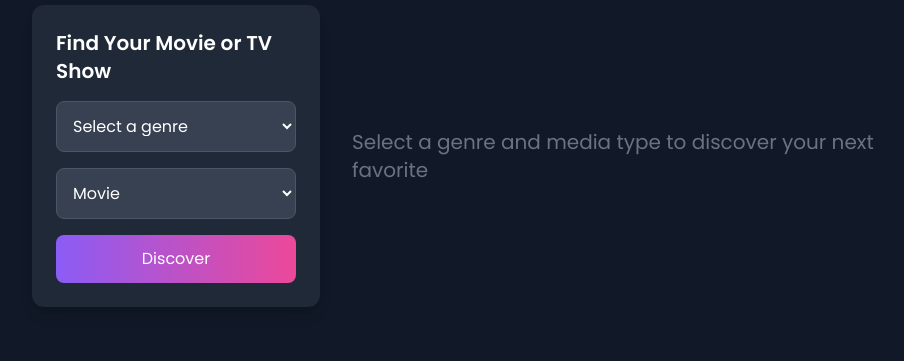
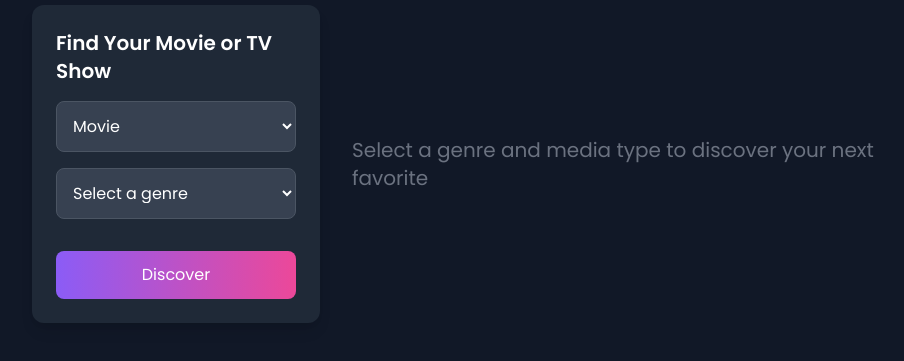
Before and after one commit to 20jenselucjj/MovieGG, a website: page index.html in a window 1280 px wide. Shown: the part 99-460 px from the top of the page, without its empty margins (160-1064 px from the left). Drawn offline with nearby package versions, Linux system fonts and the light colour scheme.

Commit message:
modified:   data.json 	modified:   index.html 	modified:   script.js

```diff
--- a/data.json
+++ b/data.json
@@ -1,5 +1,6 @@
 {
-    "genres": [
+  "genres": {
+    "movie": [
       {
         "id": 28,
         "name": "Action"
@@ -80,5 +81,76 @@
         "id": "16-ja",
         "name": "Japanese Anime"
       }
+    ],
+    "tv": [
+      {
+        "id": 10759,
+        "name": "Action & Adventure"
+      },
+      {
+        "id": 16,
+        "name": "Animation"
+      },
+      {
+        "id": 35,
+        "name": "Comedy"
+      },
+      {
+        "id": 80,
+        "name": "Crime"
+      },
+      {
+        "id": 99,
+        "name": "Documentary"
+      },
+      {
+        "id": 18,
+        "name": "Drama"
+      },
+      {
+        "id": 10751,
+        "name": "Family"
+      },
+      {
+        "id": 10762,
+        "name": "Kids"
+      },
+      {
+        "id": 9648,
+        "name": "Mystery"
+      },
+      {
+        "id": 10763,
+        "name": "News"
+      },
+      {
+        "id": 10764,
+        "name": "Reality"
+      },
+      {
+        "id": 10765,
+        "name": "Sci-Fi & Fantasy"
+      },
+      {
+        "id": 10766,
+        "name": "Soap"
+      },
+      {
+        "id": 10767,
+        "name": "Talk"
+      },
+      {
+        "id": 10768,
+        "name": "War & Politics"
+      },
+      {
+        "id": 37,
+        "name": "Western"
+      },
+      {
+        "id": "16-ja",
+        "name": "Japanese Anime"
+      }
     ]
   }
+}
--- a/index.html
+++ b/index.html
@@ -32,6 +32,15 @@
                 Find Your Movie or TV Show
               </h2>
 
+              <!-- TV Show or Movie Selection -->
+              <select
+                id="media-type"
+                class="w-full p-3 bg-gray-700 rounded-lg border border-gray-600 text-white focus:ring-2 focus:ring-purple-500 focus:border-transparent mb-4"
+              >
+                <option value="movie">Movie</option>
+                <option value="tv">TV Show</option>
+              </select>
+
               <!-- Genre Selection -->
               <select
                 id="genre"
@@ -39,15 +48,6 @@
               >
                 <option value="">Select a genre</option>
                 <!-- Genres will be populated dynamically by script.js -->
-              </select>
-
-              <!-- TV Show or Movie Selection -->
-              <select
-                id="media-type"
-                class="w-full p-3 bg-gray-700 rounded-lg border border-gray-600 text-white focus:ring-2 focus:ring-purple-500 focus:border-transparent"
-              >
-                <option value="movie">Movie</option>
-                <option value="tv">TV Show</option>
               </select>
 
               <button
--- a/script.js
+++ b/script.js
@@ -27,7 +27,7 @@ const adjustImageSize = (img) => {
   }
 };
 
-// Load genres from data.json
+// Load genres from data.json based on the selected media type
 const loadGenres = async () => {
   try {
     const response = await fetch("./data.json"); // Ensure the path is correct
@@ -35,7 +35,9 @@ const loadGenres = async () => {
       throw new Error("Failed to load genres");
     }
     const data = await response.json();
-    populateGenreSelect(data.genres);
+    const selectedMediaType = mediaTypeSelect.value; // Get the selected media type
+    const genres = data.genres[selectedMediaType]; // Load genres based on media type
+    populateGenreSelect(genres);
   } catch (err) {
     console.error("Error loading genres:", err);
   }
@@ -43,6 +45,7 @@ const loadGenres = async () => {
 
 // Populate the genre dropdown
 const populateGenreSelect = (genres) => {
+  genreSelect.innerHTML = '<option value="">Select a genre</option>'; // Clear existing options
   genres.forEach((genre) => {
     const option = document.createElement("option");
     option.value = genre.id;
@@ -328,3 +331,8 @@ discoverButton.addEventListener("click", async () => {
 
 // Load genres when the page loads
 loadGenres();
+
+// Reload genres when the media type changes
+mediaTypeSelect.addEventListener("change", () => {
+  loadGenres();
+});
```
